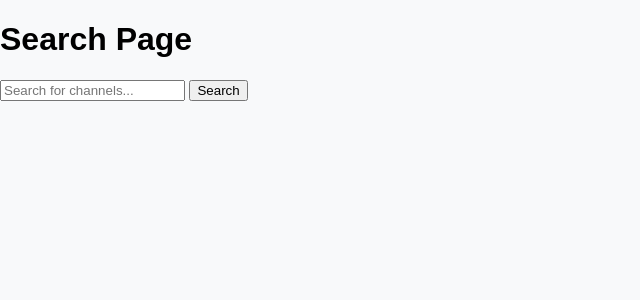
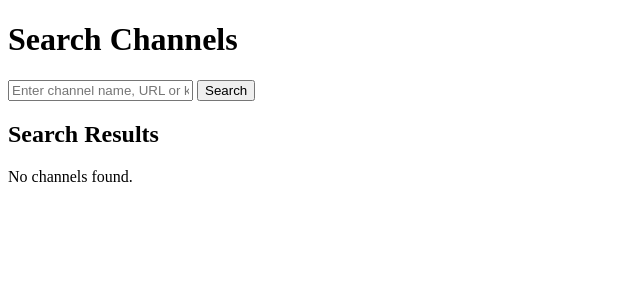
Before and after one commit to Thargorrr/twitch-dl-interface, a Flask app: page /search in a window 1280 px wide. Shown: the top 300 px of the page, without its empty margins (0-640 px from the left). Run offline with Flask 3, Linux system fonts and the light colour scheme.

Commit message:
Implementing Seach Feature

```diff
--- a/app.py
+++ b/app.py
@@ -1,5 +1,7 @@
-from flask import Flask, render_template, request, redirect
-from backend.db.operations import get_favorited_channels, get_channel, update_channel_config, search_channels
+from flask import Flask, render_template, request, redirect, url_for
+from backend.db.operations import *
+from backend.twitch_api import get_twitch_access_token, search_twitch_channels
+# get_favorited_channels, get_channel, update_channel_config, search_channels
 
 app = Flask(__name__, template_folder='frontend/templates', static_folder='frontend/css')
 
@@ -11,14 +13,20 @@ def main():
 def search():
     if request.method == 'POST':
         query = request.form['query']
-        search_results = search_channels(query)
-        return render_template('search.html', results=search_results)
-    return render_template('search.html', results=[])
+        access_token = get_twitch_access_token()
+        channels = search_twitch_channels(query, access_token)
+        return render_template('search.html', channels=channels)
+    return render_template('search.html', channels=[])
 
 
-@app.route('/favorites')
+@app.route('/favorites', methods=['GET', 'POST'])
 def favorites():
-    # Fetch favorited channels from the database
+    if request.method == 'POST':
+        channel_id = request.form['channel_id']
+        channel_name = request.form['channel_name']
+        channel_image_url = request.form['channel_image_url']
+        add_favorited_channel(channel_id, channel_name, channel_image_url)
+        return redirect(url_for('favorites'))
     channels = get_favorited_channels()
     return render_template('favorites.html', channels=channels)
 
--- a/config/settings.py
+++ b/config/settings.py
@@ -1,6 +1,10 @@
 import os
 BASE_DIR = os.path.dirname(os.path.abspath(__file__))
 DATABASE = os.path.join(BASE_DIR, 'database.db')
+
+# Add your Twitch API credentials here
+TWITCH_CLIENT_ID = 'your_client_id'
+TWITCH_CLIENT_SECRET = 'your_client_secret'
 
 import sqlite3
 from config.settings import DATABASE
--- a/frontend/templates/search.html
+++ b/frontend/templates/search.html
@@ -1,16 +1,34 @@
+<!-- frontend/templates/search.html -->
 <!DOCTYPE html>
 <html lang="en">
 <head>
     <meta charset="UTF-8">
-    <meta name="viewport" content="width=device-width, initial-scale=1.0">
-    <link rel="stylesheet" href="/static/css/styles.css">
     <title>Search</title>
 </head>
 <body>
-    <h1>Search Page</h1>
-    <form>
-        <input type="text" placeholder="Search for channels...">
+    <h1>Search Channels</h1>
+    <form method="post" action="/search">
+        <input type="text" name="query" placeholder="Enter channel name, URL or keywords">
         <button type="submit">Search</button>
     </form>
+    <h2>Search Results</h2>
+    {% if channels %}
+        <ul>
+            {% for channel in channels %}
+                <li>
+                    <img src="{{ channel.thumbnail_url }}" alt="{{ channel.display_name }}">
+                    <strong>{{ channel.display_name }}</strong> - {{ channel.title }}
+                    <form method="post" action="/favorites/add">
+                        <input type="hidden" name="channel_id" value="{{ channel.id }}">
+                        <input type="hidden" name="channel_name" value="{{ channel.display_name }}">
+                        <input type="hidden" name="channel_image_url" value="{{ channel.thumbnail_url }}">
+                        <button type="submit">Favorite</button>
+                    </form>
+                </li>
+            {% endfor %}
+        </ul>
+    {% else %}
+        <p>No channels found.</p>
+    {% endif %}
 </body>
 </html>
```
Also changed, not shown: backend/db/operations.py (+29 -0 lines), backend/twitch_api.py (added, +24 -0 lines).
